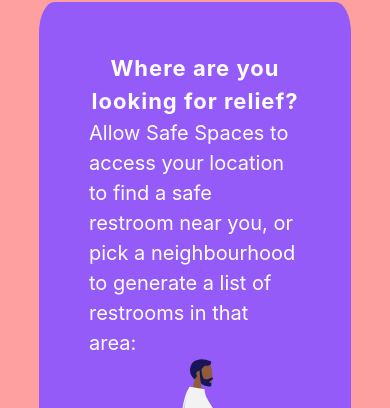
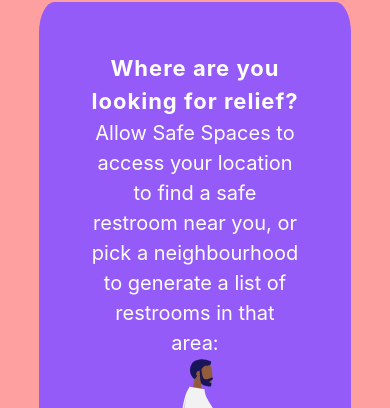
Before and after one commit to adrienneklee/AdrienneLeeProjectThree, a React (Create React App) app: page / in a window 390 px wide. Shown: the part 873-1281 px from the top of the page. Built offline with nearby package versions, Linux system fonts and the light colour scheme; no server answers; the database is empty.

Commit message:
console logs removed

```diff
--- a/src/App.css
+++ b/src/App.css
@@ -274,6 +274,10 @@
 }
 
 @media (max-width: 450px) {
+  aside p {
+    text-align: center;
+  }
+
   .listContainer {
     grid-template-columns: 1fr;
   }
--- a/src/NeighbourhoodCard.js
+++ b/src/NeighbourhoodCard.js
@@ -1,4 +1,5 @@
-// Component to display each Neighbourhood Results
+// Component to display each Neighbourhood results
+// Child to Geolocation and App.js
 
 function NeighbourhoodCard(props) {
 
@@ -7,7 +8,6 @@
         <li><h3>{props.name}</h3></li>
         <li><p>{props.address}</p></li>
         <li><p className="info">{props.info}</p></li>
-
     </ul>
     )
 }
--- a/src/neighbourhoods.js
+++ b/src/neighbourhoods.js
@@ -37,7 +37,6 @@
         lat: '43.6790',
         lng: '-79.3449'
     }
-
 ];
 
 export default neighbourhoods;
```
Also changed, not shown: src/Geolocation.js (+7 -5 lines), public/assets/divas.png (deleted), src/App.js (indentation only).
